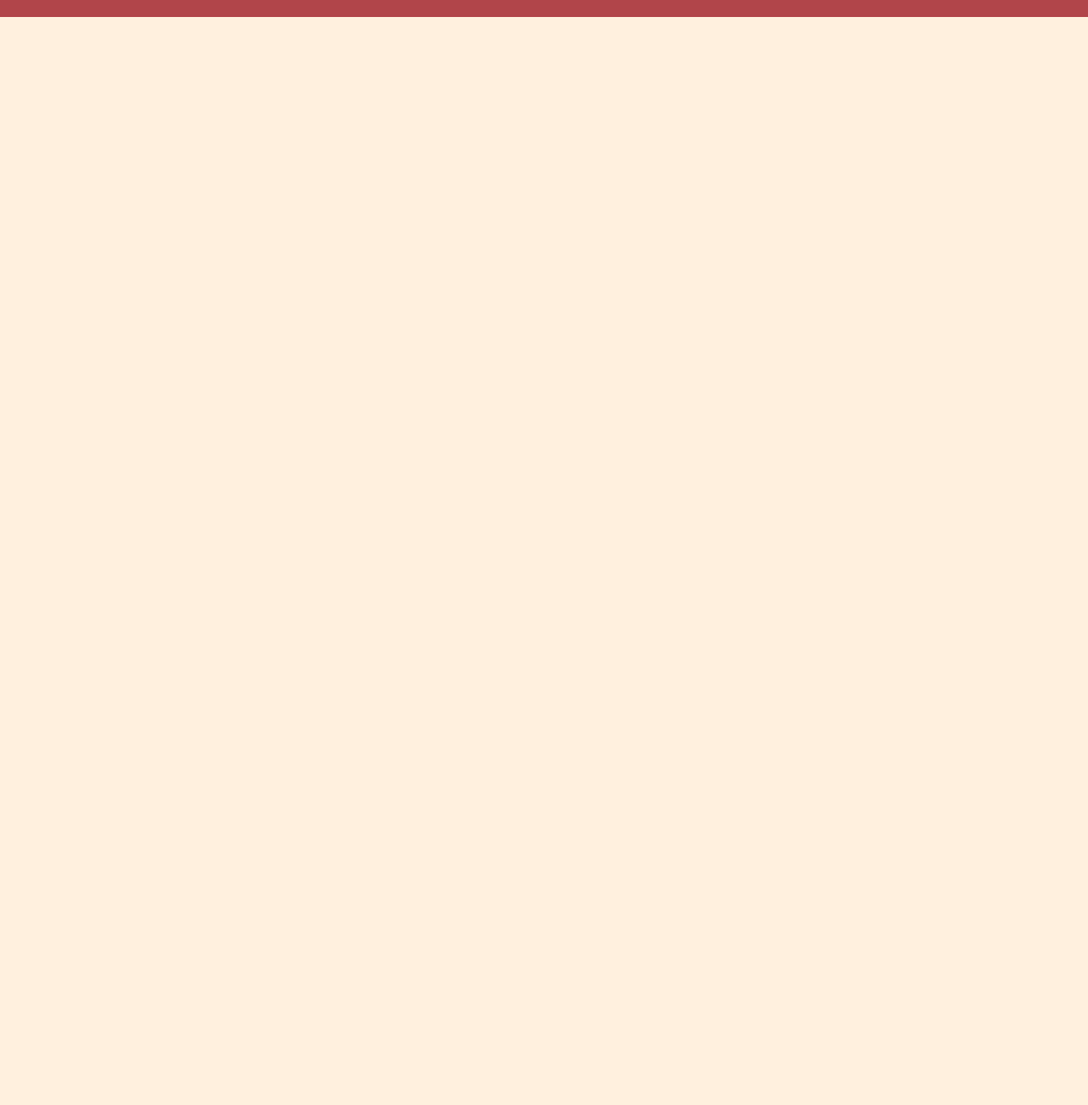
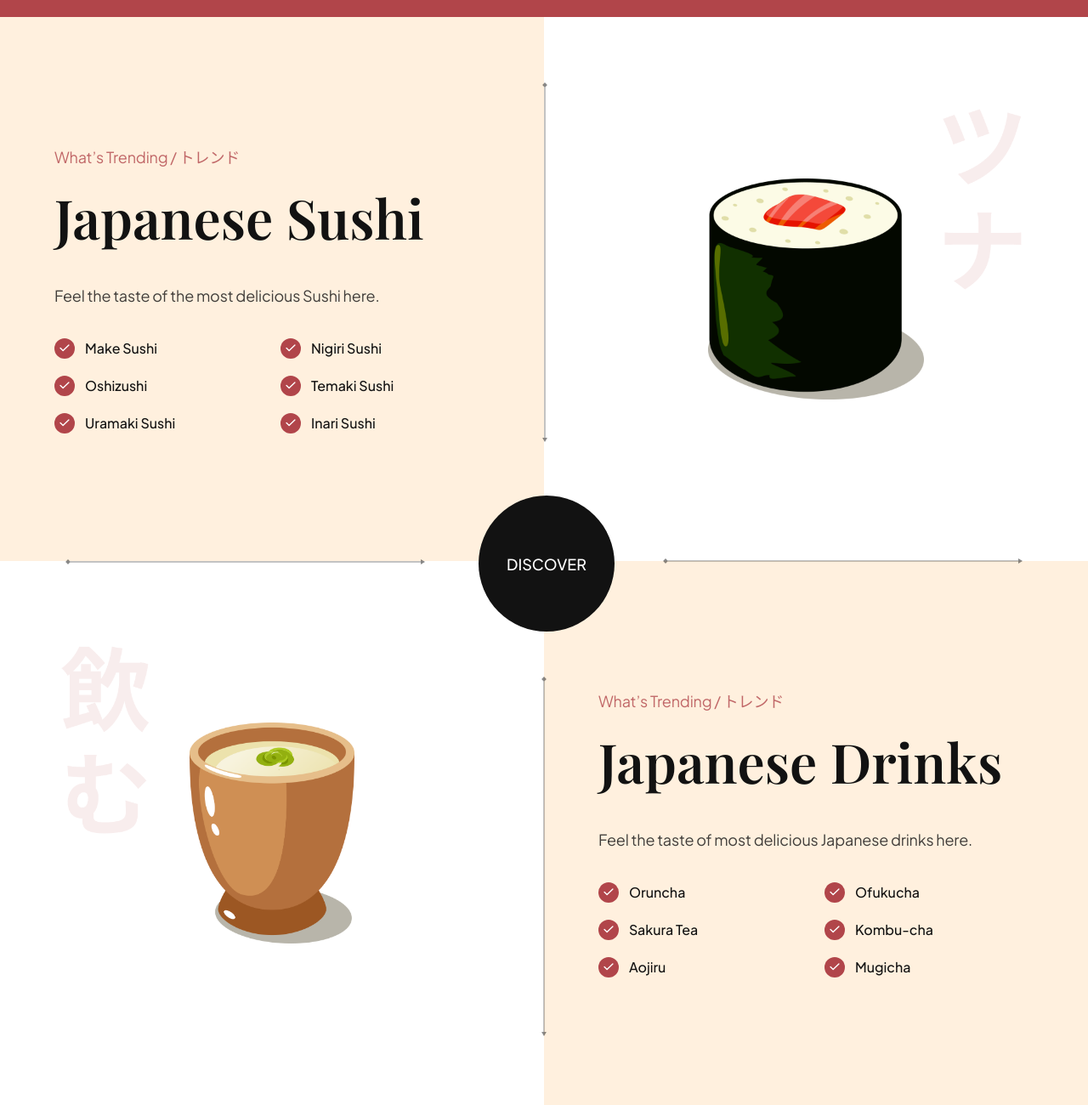
Before and after one commit to AbirDoesFrontend/sushi_website, a website built with Vite: page index.html in a window 1280 px wide. Shown: the part 2398-3698 px from the top of the page at 85% size. Before the commit the page ends 2418 px from the top, so only its background shows below. Built offline with nearby package versions, Linux system fonts and the light colour scheme.

Commit message:
Trending Section

```diff
--- /dev/null
+++ b/css/sections/trending.css
@@ -0,0 +1,160 @@
+.trending {
+  position: relative;
+
+  display: flex;
+  flex-direction: column;
+  overflow: hidden;
+}
+
+.trending__discover {
+  position: absolute;
+  top: 44%;
+  left: 44%;
+  z-index: 1;
+
+  width: 160px;
+  height: 160px;
+
+  border-radius: 100%;
+  background-color: var(--secondary-color);
+  cursor: pointer;
+
+  display: flex;
+  justify-content: center;
+  align-items: center;
+}
+
+.trending__discover p {
+  font-size: 18px;
+  font-weight: 500;
+  font-family: var(--plus-jakarta-sans);
+
+  text-transform: uppercase;
+  color: #fff;
+}
+
+.trending-sushi,
+.trending-drink {
+  width: 100%;
+  min-height: 640px;
+
+  display: flex;
+  flex-direction: row;
+}
+
+.trending__content {
+  flex: 1;
+  display: flex;
+  justify-content: center;
+  flex-direction: column;
+
+  padding: 32px 64px;
+}
+
+.trending__list {
+  list-style: none;
+
+  flex-wrap: wrap;
+  gap: 20px;
+}
+
+.trending__list li {
+  flex: 1;
+  display: flex;
+  align-items: center;
+  flex-direction: row;
+  gap: 12px;
+
+  min-width: 210px;
+}
+
+.trending__icon {
+  width: 24px;
+  height: 24px;
+
+  border-radius: 100%;
+  background-color: var(--primary-color);
+}
+
+.trending__icon img {
+  width: 50%;
+  height: 50%;
+  object-fit: contain;
+}
+
+.trending__list p {
+  flex: 1;
+  font-size: 16px;
+  font-weight: 500;
+  font-family: var(--plus-jakarta-sans);
+
+  color: var(--secondary-color);
+}
+
+.trending__image {
+  flex: 1;
+
+  position: relative;
+  padding: 32px 64px;
+
+  background-color: var(--color-white);
+  background-repeat: no-repeat;
+  background-size: contain;
+  background-position: center;
+}
+
+.trending-sushi .trending__image {
+  background-image: url("../../assets/japanese_sushi.png");
+}
+
+.trending-drink .trending__image {
+  background-image: url("../../assets/japanese_drinks.png");
+}
+
+.trending__image img {
+  width: 254px;
+  height: 260px;
+  object-fit: contain;
+}
+
+/* Arrows */
+.trending__arrow {
+  position: absolute;
+  z-index: 1;
+}
+
+.trending__arrow img {
+  object-fit: contain;
+}
+
+.trending__arrow-left {
+  left: -2.5px;
+  top: 12%;
+}
+
+.trending__arrow-left img,
+.trending__arrow-top img {
+  width: auto;
+  height: 100%;
+}
+
+.trending__arrow-top {
+  top: -10.5px;
+  left: 12%;
+}
+
+.trending__arrow-bottom {
+  bottom: -6.5px;
+  right: 12%;
+}
+
+.trending__arrow-bottom img,
+.trending__arrow-right img {
+  width: 100%;
+  height: auto;
+}
+
+.trending__arrow-right {
+  right: -2.5px;
+  bottom: 12%;
+}
--- a/css/style.css
+++ b/css/style.css
@@ -6,7 +6,7 @@
 @import url("sections/hero.css");
 @import url("sections/about.css");
 @import url("sections/popular.css");
-/*@import url("sections/trending.css");*/
+@import url("sections/trending.css");
 /*@import url("sections/subscribe.css");*/
 /*@import url("sections/footer.css"); */
 
--- a/index.html
+++ b/index.html
@@ -222,6 +222,144 @@
     </section>
     <!-- END: popular foods -->
 
+    <!-- Start: Trending -->
+    <section class="trending" id="food">
+      <!-- START: trending sushi -->
+      <section class="trending-sushi">
+        <div class="trending__content" data-aos="fade-right">
+          <p class="sushi__subtitle">What’s Trending / トレンド</p>
+
+          <h3 class="sushi__title">Japanese Sushi</h3>
+          <p class="sushi__description">
+            Feel the taste of the most delicious Sushi here.
+          </p>
+
+          <ul class="trending__list flex-between">
+            <li>
+              <div class="trending__icon flex-center">
+                <img src="assets/check.svg" alt="check" />
+              </div>
+              <p>Make Sushi</p>
+            </li>
+            <li>
+              <div class="trending__icon flex-center">
+                <img src="assets/check.svg" alt="check" />
+              </div>
+              <p>Nigiri Sushi</p>
+            </li>
+            <li>
+              <div class="trending__icon flex-center">
+                <img src="assets/check.svg" alt="check" />
+              </div>
+              <p>Oshizushi</p>
+            </li>
+            <li>
+              <div class="trending__icon flex-center">
+                <img src="assets/check.svg" alt="check" />
+              </div>
+              <p>Temaki Sushi</p>
+            </li>
+            <li>
+              <div class="trending__icon flex-center">
+                <img src="assets/check.svg" alt="check" />
+              </div>
+              <p>Uramaki Sushi</p>
+            </li>
+            <li>
+              <div class="trending__icon flex-center">
+                <img src="assets/check.svg" alt="check" />
+              </div>
+              <p>Inari Sushi</p>
+            </li>
+          </ul>
+        </div>
+
+        <div class="trending__image flex-center">
+          <img src="assets/sushi-5.png" alt="sushi-5" data-aos="fade-left" />
+
+          <div class="trending__arrow trending__arrow-left">
+            <img src="assets/arrow-vertical.svg" alt="arrow-vertical" />
+          </div>
+
+          <div class="trending__arrow trending__arrow-bottom">
+            <img src="assets/arrow-horizontal.svg" alt="arrow-horizontal" />
+          </div>
+        </div>
+      </section>
+      <!-- END: trending sushi -->
+
+      <!-- START: discover button -->
+      <div class="trending__discover" data-aos="zoom-in">
+        <p>Discover</p>
+      </div>
+      <!-- END: discover button -->
+
+      <!-- START: trending drinks -->
+      <section class="trending-drink">
+        <div class="trending__image flex-center">
+          <img src="assets/sushi-4.png" alt="sushi-4" data-aos="fade-right" />
+
+          <div class="trending__arrow trending__arrow-top">
+            <img src="assets/arrow-horizontal.svg" alt="arrow-horizontal" />
+          </div>
+
+          <div class="trending__arrow trending__arrow-right">
+            <img src="assets/arrow-vertical.svg" alt="arrow-vertical" />
+          </div>
+        </div>
+
+        <div class="trending__content" data-aos="fade-left">
+          <p class="sushi__subtitle">What’s Trending / トレンド</p>
+
+          <h3 class="sushi__title">Japanese Drinks</h3>
+          <p class="sushi__description">
+            Feel the taste of most delicious Japanese drinks here.
+          </p>
+
+          <ul class="trending__list flex-between">
+            <li>
+              <div class="trending__icon flex-center">
+                <img src="assets/check.svg" alt="check" />
+              </div>
+              <p>Oruncha</p>
+            </li>
+            <li>
+              <div class="trending__icon flex-center">
+                <img src="assets/check.svg" alt="check" />
+              </div>
+              <p>Ofukucha</p>
+            </li>
+            <li>
+              <div class="trending__icon flex-center">
+                <img src="assets/check.svg" alt="check" />
+              </div>
+              <p>Sakura Tea</p>
+            </li>
+            <li>
+              <div class="trending__icon flex-center">
+                <img src="assets/check.svg" alt="check" />
+              </div>
+              <p>Kombu-cha</p>
+            </li>
+            <li>
+              <div class="trending__icon flex-center">
+                <img src="assets/check.svg" alt="check" />
+              </div>
+              <p>Aojiru</p>
+            </li>
+            <li>
+              <div class="trending__icon flex-center">
+                <img src="assets/check.svg" alt="check" />
+              </div>
+              <p>Mugicha</p>
+            </li>
+          </ul>
+        </div>
+      </section>
+      <!-- END: trending drinks -->
+    </section>
+    <!-- END: Trending -->
+
     <script src="js/script.js" type="module"></script>
   </body>
 </html>
```
